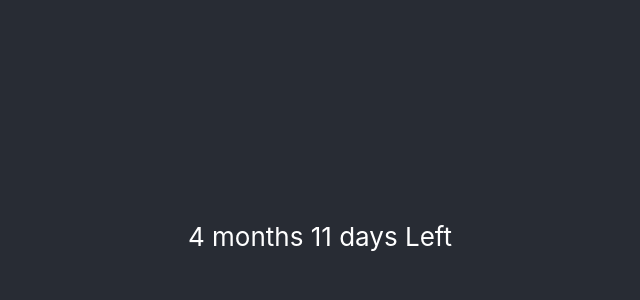
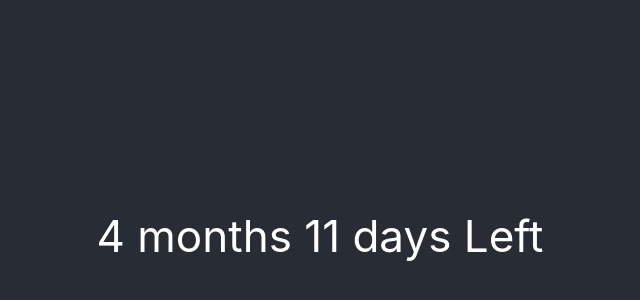
Before and after one commit to rahogata/rsu-days-counter, a React (Create React App) app: page / in a window 1280 px wide. Shown: the part 164-464 px from the top of the page, without its empty margins (320-960 px from the left). Built offline with nearby package versions, Linux system fonts and the light colour scheme.

Commit message:
increase font size

```diff
--- a/src/App.css
+++ b/src/App.css
@@ -20,7 +20,7 @@
   flex-direction: column;
   align-items: center;
   justify-content: center;
-  font-size: calc(10px + 2vmin);
+  font-size: calc(28px + 2vmin);
   color: white;
 }
 
```
Also changed, not shown: 6 other files (tests, documents, lock files or other folders).
